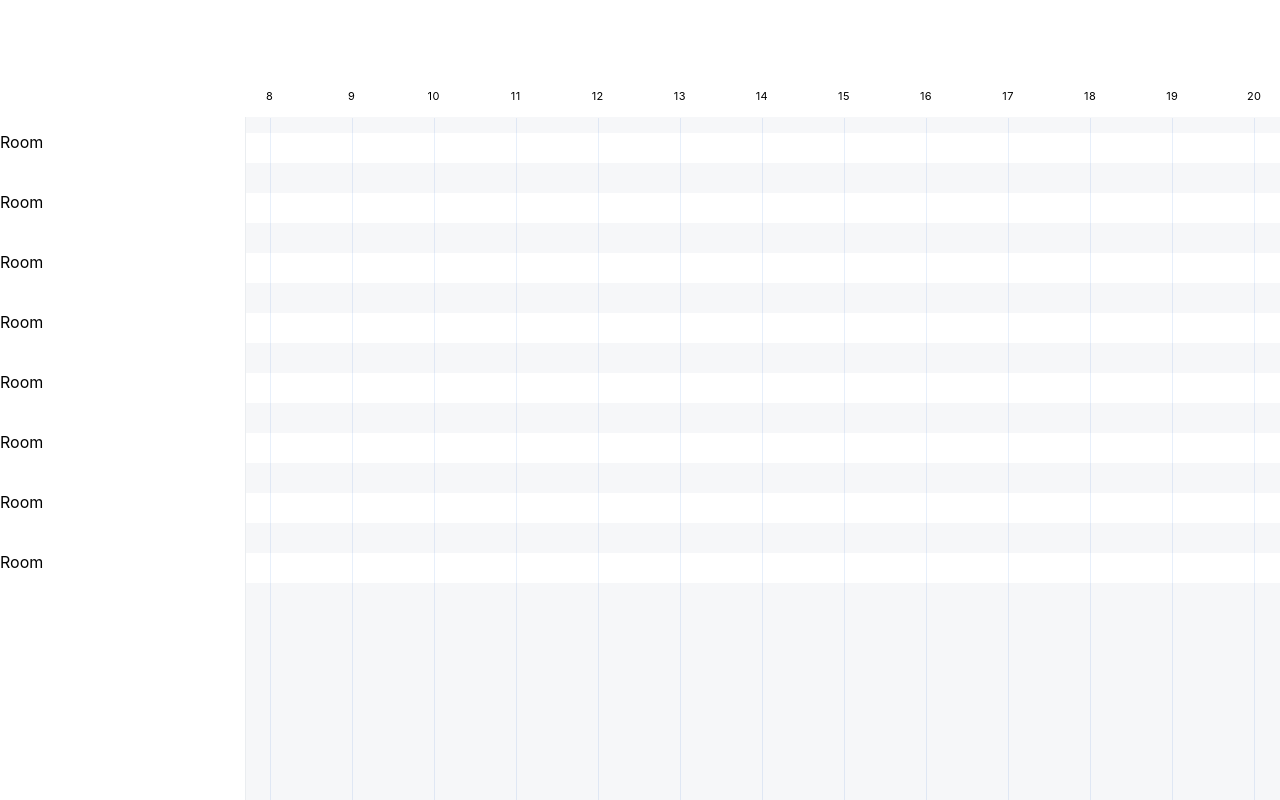
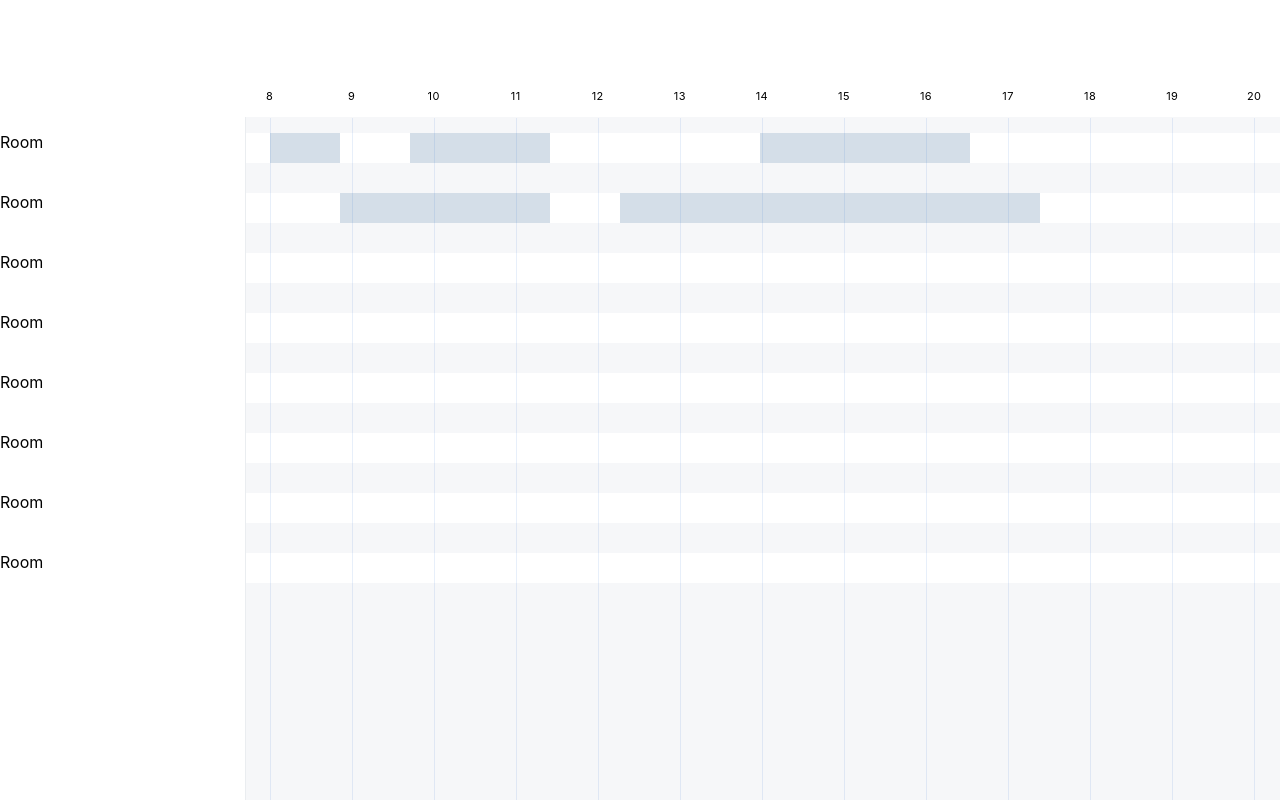
Before and after one commit to synthetiquely/Roomie, a React (Create React App) app: page / in a window 1280 px wide. Built offline with nearby package versions, Linux system fonts and the light colour scheme.

Commit message:
Render events on a timeline

```diff
--- a/src/components/Calendar/Calendar.jsx
+++ b/src/components/Calendar/Calendar.jsx
@@ -1,13 +1,14 @@
 import React from "react";
 import { Timeslots } from "../Timeslots/Timeslots";
 import { ROOMS } from "../../mock/rooms";
+import { EVENTS } from "../../mock/events";
 import Styles from "./Calendar.module.css";
 
 export function Calendar() {
   return (
     <section className={Styles.container}>
       {ROOMS.map(room => (
-        <Timeslots key={room.id} />
+        <Timeslots key={room.id} room={room.id} events={EVENTS[room.id] || []} />
       ))}
     </section>
   );
--- a/src/components/Timeslot/Timeslot.jsx
+++ b/src/components/Timeslot/Timeslot.jsx
@@ -1,11 +1,20 @@
 import React from "react";
 import PropTypes from "prop-types";
 import classnames from "classnames";
+import { DEFAULT_TIMESLOT_WIDTH } from "../../services/time";
 import Styles from "./Timeslot.module.css";
 
-export function Timeslot({ isOccupied }) {
+export function Timeslot({ hourStart, hourEnd, isOccupied }) {
+  let diff = 1;
+  let width = DEFAULT_TIMESLOT_WIDTH;
+
+  if (hourStart && hourEnd) {
+    diff = hourEnd - hourStart;
+    width = width * diff;
+  }
+
   return (
-    <li className={Styles.container}>
+    <li style={{ width }} className={Styles.container}>
       <button disabled={isOccupied} className={classnames(Styles.slot, { [Styles["slot--occupied"]]: isOccupied })} />
     </li>
   );
@@ -13,6 +22,8 @@ export function Timeslot({ isOccupied }) {
 
 Timeslot.propTypes = {
   isOccupied: PropTypes.bool,
+  hourStart: PropTypes.number.isRequired,
+  hourEnd: PropTypes.number.isRequired,
 };
 
 Timeslot.defaultProps = {
--- a/src/components/Timeslots/Timeslots.jsx
+++ b/src/components/Timeslots/Timeslots.jsx
@@ -1,25 +1,51 @@
 import React from "react";
+import PropTypes from "prop-types";
 import { Timeslot } from "../Timeslot/Timeslot";
+import { getHour, generateSlots, MAX_HOURS } from "../../services/time";
 import Styles from "./Timeslots.module.css";
 
-export function Timeslots() {
-  return (
-    <ul className={Styles.container}>
-      <Timeslot />
-      <Timeslot />
-      <Timeslot />
-      <Timeslot />
-      <Timeslot />
-      <Timeslot />
-      <Timeslot />
-      <Timeslot />
-      <Timeslot />
-      <Timeslot />
-      <Timeslot />
-      <Timeslot />
-      <Timeslot />
-      <Timeslot />
-      <Timeslot />
-    </ul>
-  );
+let slots = generateSlots();
+
+function renderEvents(events) {
+  let count = MAX_HOURS;
+
+  return slots.reduce((timeslots, slot, index) => {
+    if (count === 0) {
+      return timeslots;
+    }
+
+    let event = events.find(event => getHour(event.dateStart) === slot.hourStart);
+
+    if (event) {
+      let endHour = getHour(event.dateEnd);
+      let startHour = getHour(event.dateStart);
+      let diff = endHour - startHour;
+      count = count - diff;
+
+      timeslots.push(<Timeslot key={event.id} hourStart={startHour} hourEnd={endHour} isOccupied />);
+    } else {
+      count = count - 1;
+
+      timeslots.push(<Timeslot key={index} hourStart={slot.hourStart} hourEnd={slot.hourEnd} />);
+    }
+
+    return timeslots;
+  }, []);
 }
+
+export function Timeslots({ events }) {
+  return <ul className={Styles.container}>{renderEvents(events)}</ul>;
+}
+
+Timeslots.propTypes = {
+  room: PropTypes.string.isRequired,
+  events: PropTypes.arrayOf(
+    PropTypes.shape({
+      title: PropTypes.string.isRequired,
+      dateStart: PropTypes.instanceOf(Date).isRequired,
+      dateEnd: PropTypes.instanceOf(Date).isRequired,
+      room: PropTypes.string.isRequired,
+      users: PropTypes.arrayOf(PropTypes.string),
+    })
+  ).isRequired,
+};
--- /dev/null
+++ b/src/services/time.js
@@ -0,0 +1,22 @@
+export const MAX_HOURS = 15;
+export const START_HOUR = 8;
+export const END_HOUR = MAX_HOURS + START_HOUR;
+
+export const DEFAULT_TIMESLOT_WIDTH = 70;
+
+/**
+ *
+ * @param {Date} date
+ */
+export function getHour(date) {
+  return date.getHours();
+}
+
+export function generateSlots() {
+  return Array.apply(null, Array(MAX_HOURS)).map((_, index) => {
+    return {
+      hourStart: START_HOUR + index,
+      hourEnd: START_HOUR + 1 + index,
+    };
+  });
+}
```
Also changed, not shown: src/components/Event/Event.jsx (deleted, +0 -19 lines).
